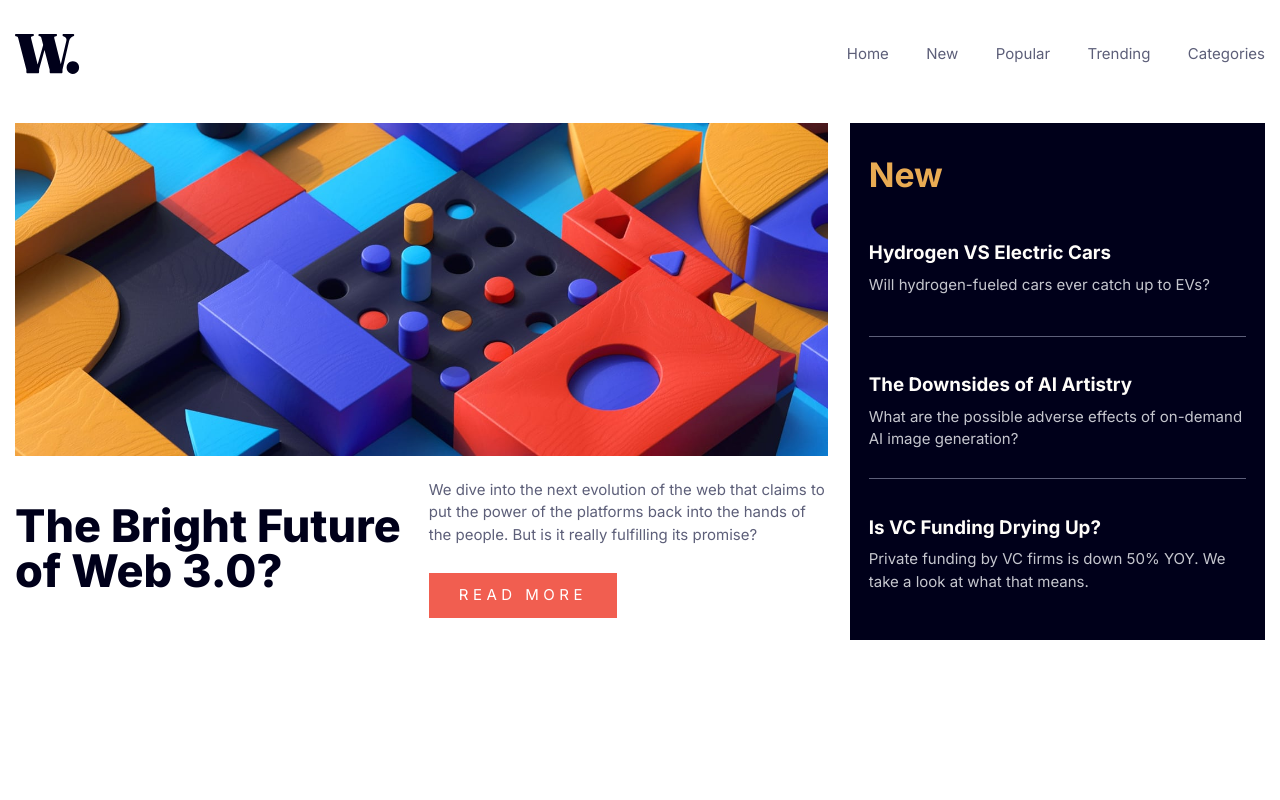
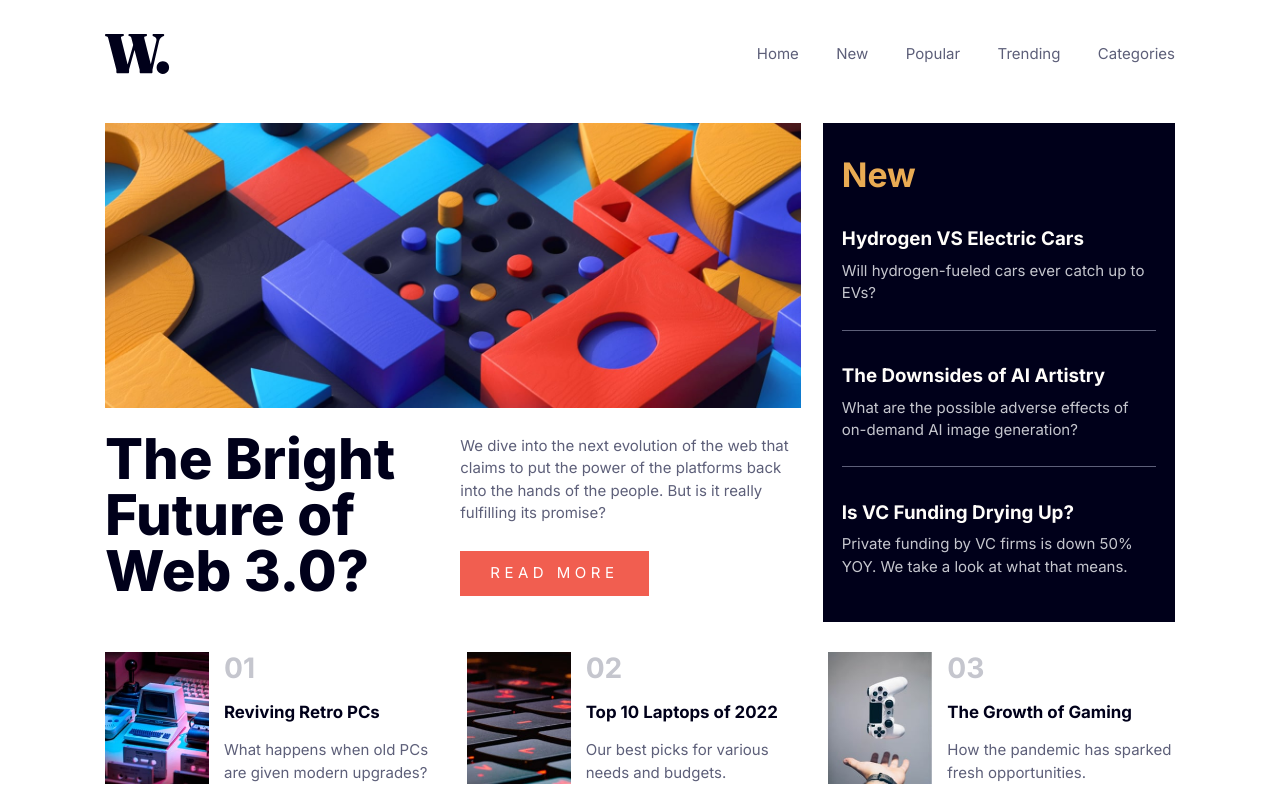
Before and after one commit to rubuz/news-homepage-main-react, a React (Vite) app: page / in a window 1280 px wide. Built offline with nearby package versions, Linux system fonts and the light colour scheme.

Commit message:
desktop done

```diff
--- a/src/App.jsx
+++ b/src/App.jsx
@@ -1,4 +1,5 @@
 import "./App.css";
+import Cards from "./components/Cards";
 import Header from "./components/Header";
 import Hero from "./components/Hero";
 import News from "./components/News";
@@ -7,10 +8,11 @@ function App() {
   return (
     <div className="font-inter">
       <Header />
-      <div className="max-w-[1440px] mx-auto p-4 grid grid-cols-[65%_1fr] gap-6 h-full">
+      <div className=" mx-auto p-4 grid grid-cols-[65%_1fr] gap-6 h-full">
         <Hero />
         <News />
       </div>
+      <Cards />
     </div>
   );
 }
--- /dev/null
+++ b/src/Data/cardData.js
@@ -0,0 +1,27 @@
+import retro from "../assets/image-retro-pcs.jpg";
+import laptop from "../assets/image-top-laptops.jpg";
+import gaming from "../assets/image-gaming-growth.jpg";
+
+export const cardsData = [
+  {
+    number: "01",
+    title: "Reviving Retro PCs",
+    text: "What happens when old PCs are given modern upgrades?",
+    img: retro,
+    altImg: "A picture of a computer from the 80s",
+  },
+  {
+    number: "02",
+    title: "Top 10 Laptops of 2022",
+    text: "Our best picks for various needs and budgets.",
+    img: laptop,
+    altImg: "Closeup picture of laptop keyboard.",
+  },
+  {
+    number: "03",
+    title: "The Growth of Gaming",
+    text: "How the pandemic has sparked fresh opportunities.",
+    img: gaming,
+    altImg: "Picture of a gaming controller with a humand hand bellow it.",
+  },
+];
--- /dev/null
+++ b/src/components/Card.jsx
@@ -0,0 +1,28 @@
+import React from "react";
+
+const Card = ({
+  cardNumber,
+  cardTitle,
+  cardText,
+  cardImage,
+  cardDescription,
+}) => {
+  return (
+    <div className="grid grid-cols-[30%_1fr] gap-4">
+      {/* IMG container */}
+      <div>
+        <img src={cardImage} alt={cardDescription} />
+      </div>
+      {/* Text container */}
+      <div className="flex flex-col justify-between">
+        <p className="text-grayish-blue text-3xl font-bold">{cardNumber}</p>
+        <h2 className="text-very-dark-blue font-bold text-lg hover:text-primary-orange duration-200 cursor-pointer">
+          {cardTitle}
+        </h2>
+        <p className="text-dark-grayish-blue">{cardText}</p>
+      </div>
+    </div>
+  );
+};
+
+export default Card;
--- /dev/null
+++ b/src/components/Cards.jsx
@@ -0,0 +1,22 @@
+import React from "react";
+import Card from "./Card";
+import { cardsData } from "../Data/cardData";
+
+const Cards = () => {
+  return (
+    <div className="max-w-[1440px] mx-auto p-4 grid grid-cols-3 gap-4">
+      {cardsData.map((item, index) => (
+        <Card
+          key={index}
+          cardNumber={item.number}
+          cardTitle={item.title}
+          cardText={item.text}
+          cardImage={item.img}
+          cardDescription={item.altImg}
+        />
+      ))}
+    </div>
+  );
+};
+
+export default Cards;
--- a/src/components/Hero.jsx
+++ b/src/components/Hero.jsx
@@ -8,7 +8,7 @@ const Hero = () => {
         <img src={webImage} alt="" />
       </div>
       <div className="grid grid-cols-2 py-6 gap-4">
-        <h1 className="text-very-dark-blue font-extrabold text-5xl self-center">
+        <h1 className="text-very-dark-blue font-extrabold text-6xl self-center">
           The Bright Future of Web 3.0?
         </h1>
         <div className="self-center">
--- a/src/index.css
+++ b/src/index.css
@@ -8,6 +8,11 @@ html {
   font-size: 15px;
 }
 
+body {
+  max-width: 1100px;
+  margin-inline: auto;
+}
+
 .single-news-border-bottom {
   border-bottom: 1px solid hsl(236, 13%, 42%);
 }
```
